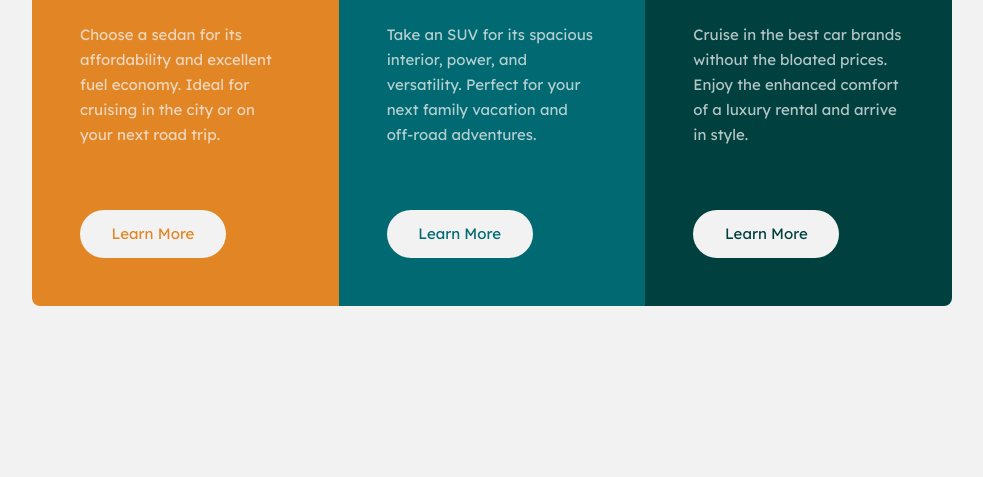
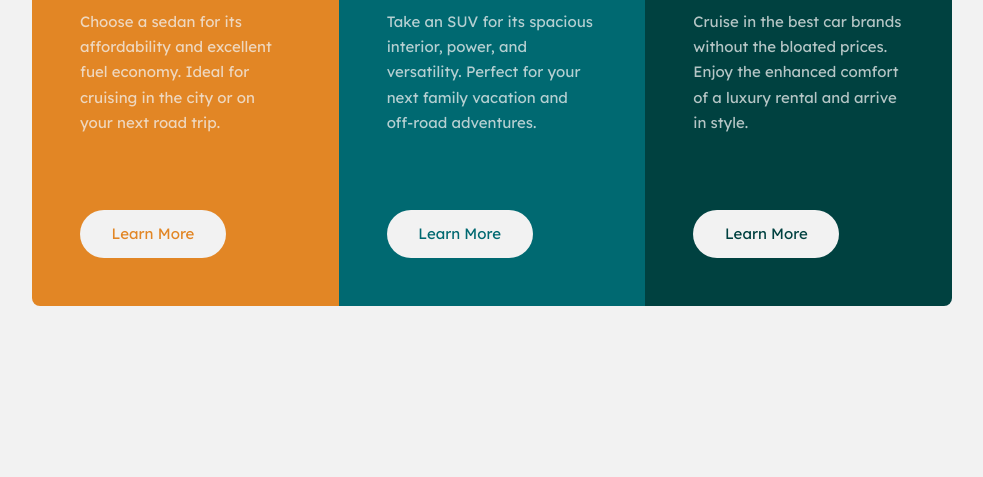
Before and after one commit to Bobstyle23/3-card-column, a website: page index.html in a window 1280 px wide. Shown: the part 365-842 px from the top of the page, without its empty margins (148-1131 px from the left). Drawn offline with Linux system fonts and the light colour scheme.

Commit message:
Remove gap [test]

```diff
--- a/sass/layouts/_car.scss
+++ b/sass/layouts/_car.scss
@@ -7,7 +7,7 @@
   grid-template-columns: 1fr;
   grid-template-rows: subgrid;
   grid-row: span 4;
-  gap: 2.5rem;
+  /* gap: 2.5rem; */
   padding: 4.8rem 4.9rem;
 
   &__image {
```
Also changed, not shown: sass/main.css, 1 other file.
